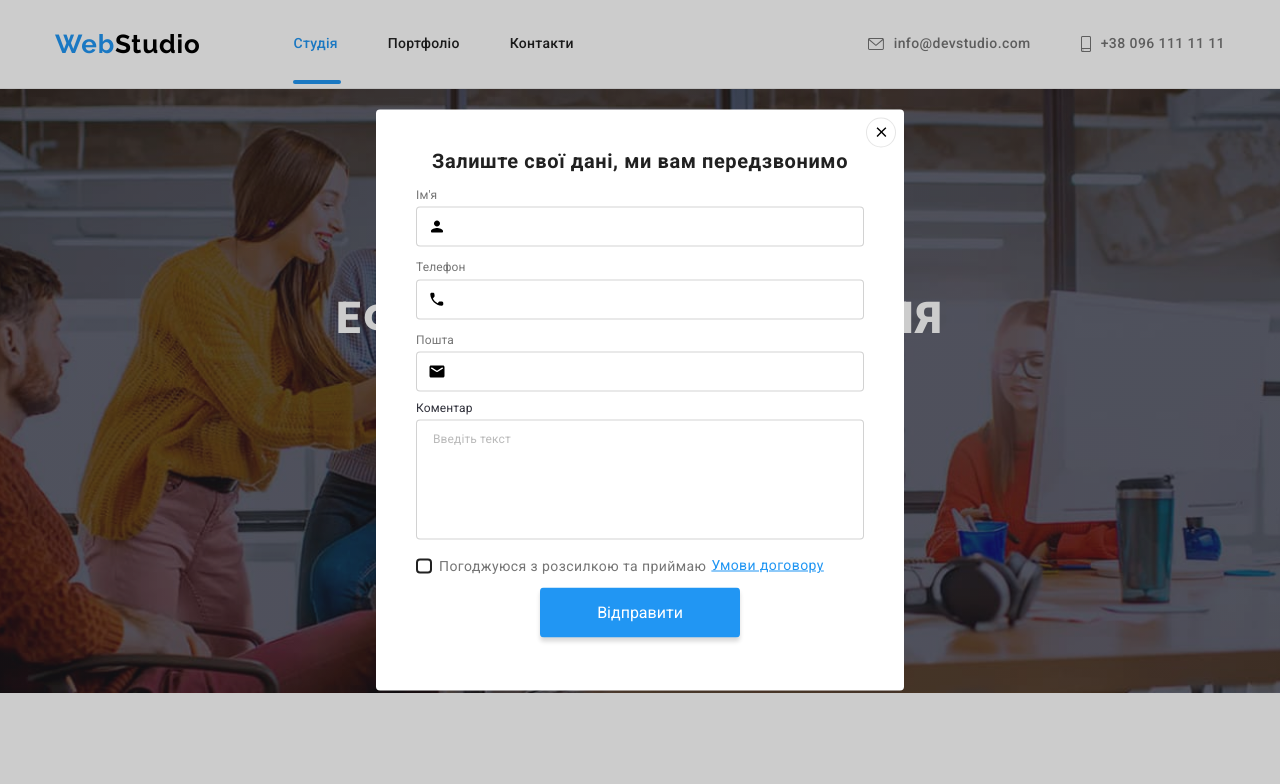
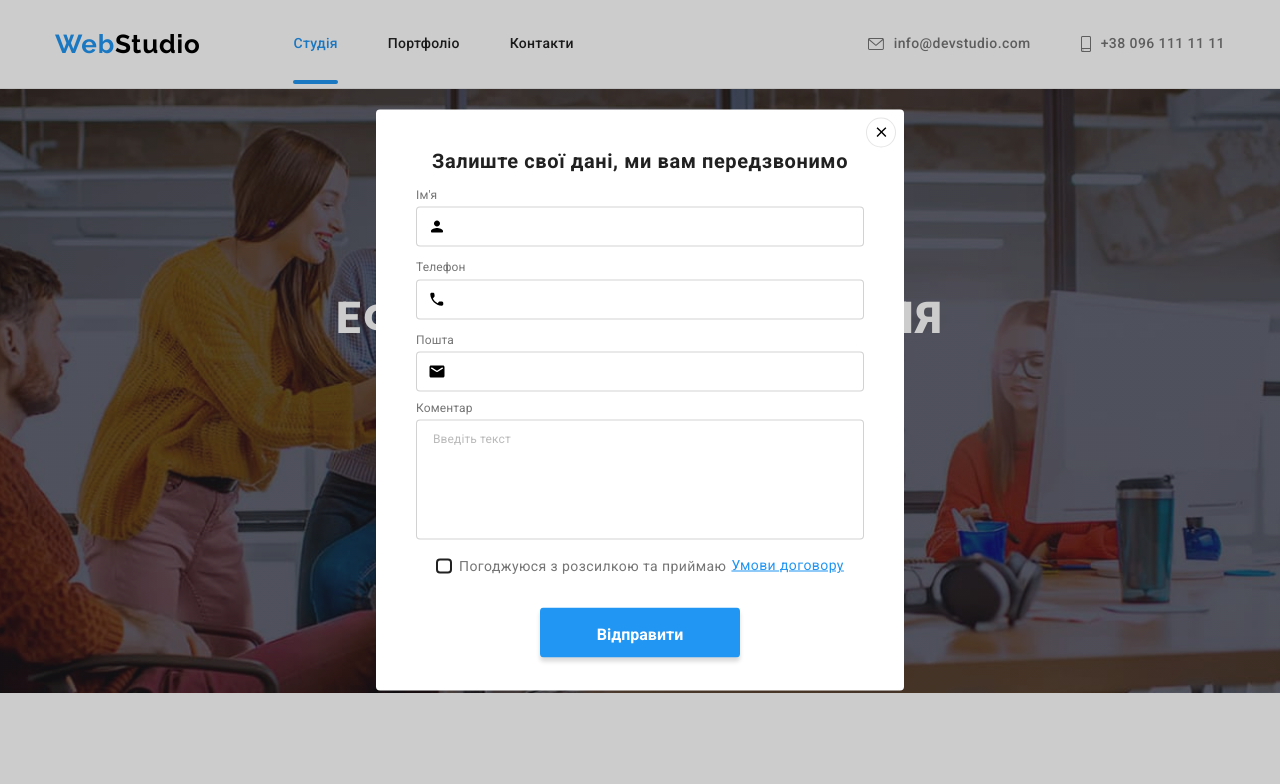
Before and after one commit to YuliiaOstrovska/goit-markup-hw-06, a plain HTML site: page index.html in a window 1280 px wide. Both pictures are taken after a click on the button "Замовити послугу". Shown: the top 784 px of the page. Drawn offline with nearby package versions, Linux system fonts and the light colour scheme.

Commit message:
HW-6 p-3

```diff
--- a/css/styles.css
+++ b/css/styles.css
@@ -174,12 +174,13 @@ body {
 
 .site-nav .link.current {
     color: var(--accent-color);
+    position: relative;
 
 }
 
 .site-nav .link.current::after {
     content: '';
-    width: 48px;
+    width: 100%;
     height: 4px;
     background-color: #2196F3;
     border-radius: 2px;
@@ -923,8 +924,9 @@ a {
     color: #757575;
     margin-bottom: 4px;
     font-size: 12px;
-    color: #2F303A;
+
 }
+
 .user-text {
     width: 100%;
     height: 120px;
@@ -933,6 +935,10 @@ a {
     resize: none;
     outline: transparent;
     padding: 12px 16px;
+    font-size: 12px;
+    line-height: 1.16;
+    letter-spacing: 0.01em;
+    color: #757575;
 }
 .user-text::placeholder {
     font-weight: 400;
@@ -952,11 +958,19 @@ a {
     border-color: transparent;
     padding: 10px 52px;
     color: #FFFFFF;
-
+    font-weight: 700;
+    font-size: 16px;
+    line-height: 1.88;
     cursor: pointer;
     display: block;
     margin: 0 auto;
 
+}
+.check {
+    display: flex;
+    align-items: center;
+    justify-content: center;
+    margin-bottom: 30px;
 }
 .check-text {
     font-weight: 400;
--- a/index.html
+++ b/index.html
@@ -395,7 +395,7 @@
                     <label for="user-comment" class="user-comment">Коментар</label>
                     <textarea name="user-comment" id="user-comment" class="user-text" placeholder="Введіть текст"></textarea>
                 </div>
-                <div class="modal-field">
+                <div class="modal-field check">
                     <input type="checkbox" name="privacy" id="privacy" class="input-checK visually-hidden">
                     <label for="privacy" class="check-text">
                        <span class="icon-check-wrap">
```
